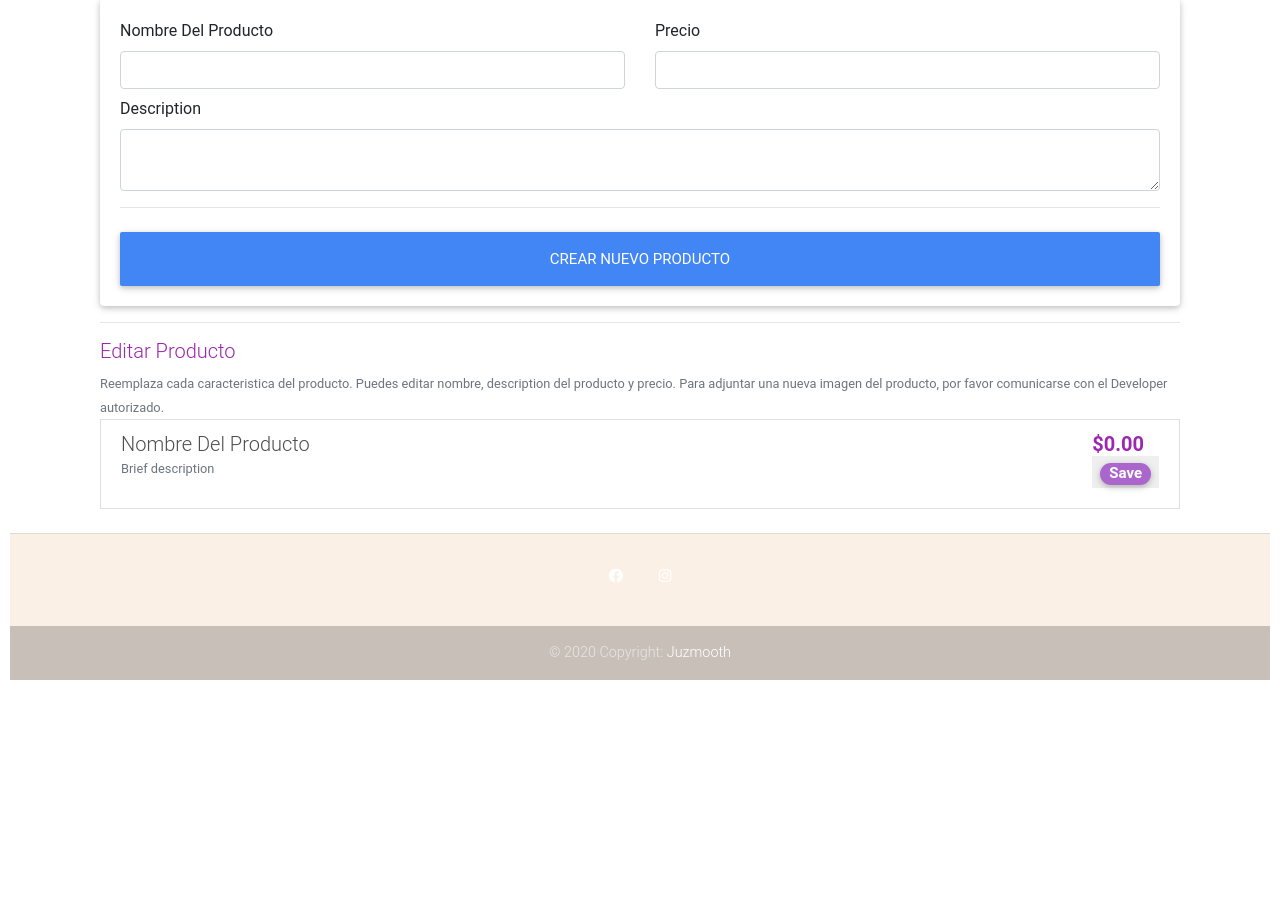
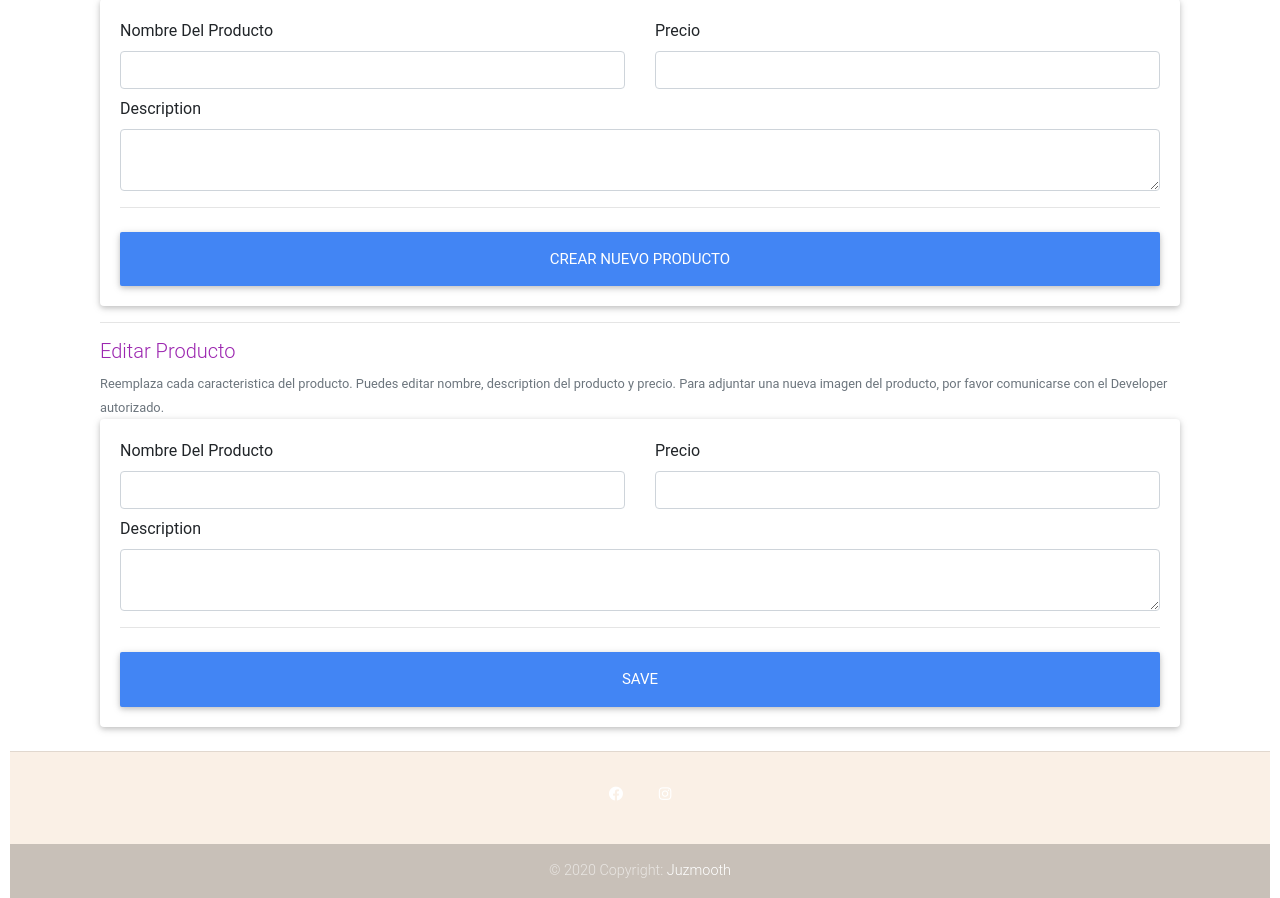
Before and after one commit to CarinaLR/Ivonne, a Django app: page /adminProduct in a window 1280 px wide. Shown: the part 423-1321 px from the top of the page. Before the commit the page ends 1103 px from the top, so only its background shows below. Run offline with Django 3.2, Linux system fonts and the light colour scheme; data that the repository does not hold is empty; some libraries are stand-ins or nearby versions.

Commit message:
editing product

```diff
--- a/auctions/templates/auctions/adminProduct.html
+++ b/auctions/templates/auctions/adminProduct.html
@@ -144,26 +144,63 @@
     <div>{{ message }}</div>
     {% endif %}
 
-    <!-- Product Content-->
+    <!--Form Edit Product-->
+    <div class="card">
+      <!--Edit Product content-->
+      <form class="card-body" action="{% url 'adminProduct' %}" method="post">
+        {% csrf_token %}
+        <!--Grid row-->
+        <div class="row">
+          <!--Grid column-->
+          <div class="col-md-6 mb-2">
+            <!--Product Name-->
+            <div>
+              <label for="#">Nombre Del Producto</label>
+              <input
+                type="text"
+                class="form-control"
+                id="editProdName"
+                placeholder=""
+                name="editProdName"
+              />
+            </div>
+          </div>
+          <!--Grid column-->
 
-    <div class="list-group-item d-flex justify-content-between lh-condensed">
-          <div>
-            <h5 class="my-0 dark-grey-text">Nombre Del Producto</h5>
-            <small class="text-muted">Brief description</small>
+          <!--Grid column-->
+          <div class="col-md-6 mb-2">
+            <!--Product Price-->
+            <div>
+              <label for="#">Precio</label>
+              <input
+                type="text"
+                class="form-control"
+                id="editProdPrice"
+                placeholder=""
+                name="editProdPrice"
+              />
+            </div>
           </div>
+          <!--Grid column-->
+        </div>
+        <!--Grid row-->
 
-          <h5>
-            <span class="text-muted font-weight-bold purple-text"
-              >$0.00</span
-            >
-            <br />
-            <button style="border-color: transparent">
-              <span class="badge badge-pill secondary-color">Save</span>
-            </button>
-          </h5>
-      </div>
+        <!--Product Description-->
 
-    <!-- Product Content-->
+        <label for="#">Description</label>
+        <textarea
+          type="text"
+          class="form-control"
+          id="editProdDescpt"
+          placeholder=""
+          name="editProdDescpt"
+        ></textarea>
+
+        <hr class="mb-4" />
+        <input class="btn btn-primary btn-lg btn-block" type="submit" id="upt_button" value="Save" name="save"/>
+      </form>
+    </div>
+    <!--/.Form Edit Product-->
 
     <!-- Edit Product -->
   </div>
--- a/auctions/templates/auctions/layout.html
+++ b/auctions/templates/auctions/layout.html
@@ -100,6 +100,7 @@
         }
       }
     </style>
+    <script src="{% static 'auctions/main.js' %}"></script>
   </head>
   <body>
     <div class="card" style="width: 15rem">
--- a/auctions/urls.py
+++ b/auctions/urls.py
@@ -11,6 +11,8 @@ urlpatterns = [
     path("deleteProduct/<int:prod_id>",
          views.deleteProduct, name="deleteProduct"),
     path("responseJSON", views.responseJSON, name="responseJSON"),
+    path("editProduct/<int:prod_id>",
+         views.editProduct, name="editProduct"),
     path("product/<int:prod_id>", views.product, name="product"),
     path("checkout", views.checkout, name="checkout"),
 
--- a/auctions/views.py
+++ b/auctions/views.py
@@ -5,6 +5,7 @@ from django.http import JsonResponse
 from django.http import HttpResponse, HttpResponseRedirect
 from django.shortcuts import render
 from django.urls import reverse
+from django.views.decorators.csrf import csrf_exempt
 
 from .models import User, Product, OrderProduct
 
@@ -163,3 +164,11 @@ def responseJSON(request):
             {"id": product.id, "name": product.name, "description": product.description, "price": product.price})
 
     return JsonResponse(products_arr, safe=False)
+
+
+@csrf_exempt
+def editProduct(request, prod_id):
+    # Get product by id
+    get_prod = Product.objects.get(pk=prod_id)
+    print("product_id, ", get_prod)
+    return HttpResponse(status=204)
```
Also changed, not shown: other parts of auctions/templates/auctions/adminProduct.html (+2 -2 lines), auctions/static/auctions/main.js (+23 -16 lines).
